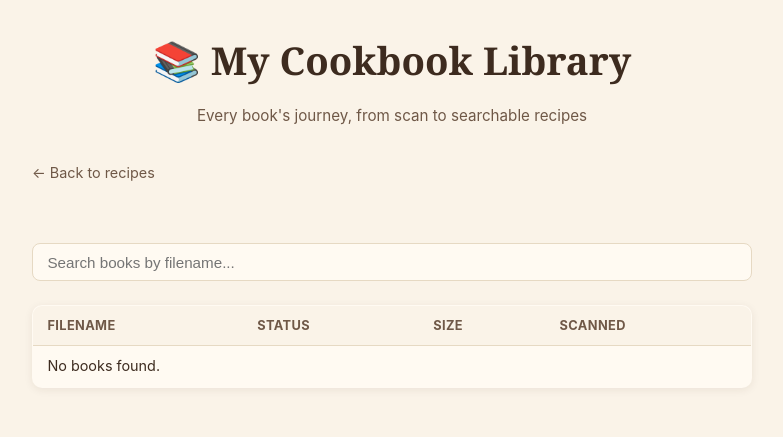
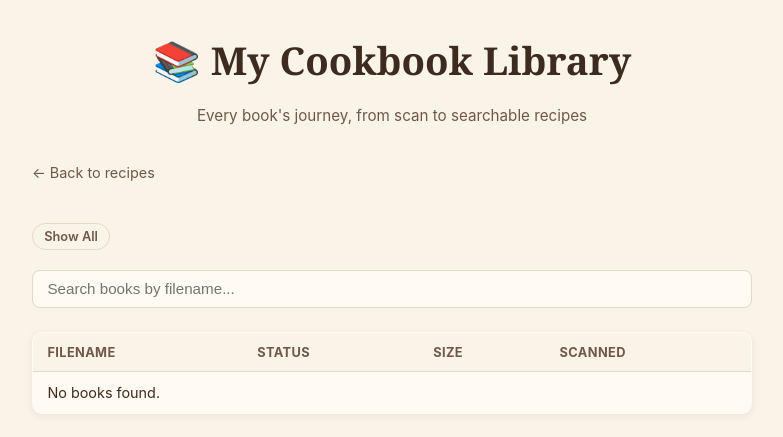
Before and after one commit to junipernineaj/recipe-app, a FastAPI app: page /books in a window 1280 px wide. Shown: the top 437 px of the page, without its empty margins (248-1031 px from the left). Run offline with FastAPI, Linux system fonts and the light colour scheme; data that the repository does not hold is empty; some libraries are stand-ins or nearby versions.

Commit message:
Add clickable status badges to filter the books list

```diff
--- a/main.py
+++ b/main.py
@@ -48,7 +48,7 @@ def create_recipe(title, source_book, ingredients, instructions):
     conn.commit()
     conn.close()
 
-def get_books(search_term: str = ""):
+def get_books(search_term: str = "", status_filter: str = ""):
     conn = sqlite3.connect(INVENTORY_DB_PATH)
     conn.row_factory = sqlite3.Row
     cursor = conn.cursor()
@@ -68,16 +68,22 @@ def get_books(search_term: str = ""):
             LEFT JOIN ocr_results o ON i.path = o.path
             LEFT JOIN compress_results c ON o.output_path = c.path
         )
-        WHERE status != 'unsupported_extension'
+        WHERE 1=1
     """
+    params = []
+    if status_filter:
+        base_query += " AND status = ?"
+        params.append(status_filter)
+    else:
+        base_query += " AND status != 'unsupported_extension'"
     if search_term:
-        cursor.execute(base_query + " AND filename LIKE ? ORDER BY filename", (f"%{search_term}%",))
-    else:
-        cursor.execute(base_query + " ORDER BY filename")
+        base_query += " AND filename LIKE ?"
+        params.append(f"%{search_term}%")
+    base_query += " ORDER BY filename"
+    cursor.execute(base_query, params)
     books = cursor.fetchall()
     conn.close()
     return books
-
 
 def get_book_status_counts():
     conn = sqlite3.connect(INVENTORY_DB_PATH)
@@ -127,14 +133,12 @@ def books_page(request: Request):
         request=request, name="books.html", context={"books": books, "counts": counts}
     )
 
-
 @app.get("/books/search")
-def books_search(request: Request, q: str = ""):
-    books = get_books(q)
+def books_search(request: Request, q: str = "", status: str = ""):
+    books = get_books(search_term=q, status_filter=status)
     return templates.TemplateResponse(
         request=request, name="books_list.html", context={"books": books}
     )
-
 
 @app.get("/recipes/new")
 def new_recipe_form(request: Request):
--- a/static/style.css
+++ b/static/style.css
@@ -216,3 +216,20 @@ form button[type="submit"]:hover { background: #626c40; }
 }
 
 .books-table tr:last-child td { border-bottom: none; }
+
+.status-badge {
+    border: none;
+    cursor: pointer;
+    font-family: inherit;
+    transition: opacity 0.15s ease;
+}
+
+.status-badge:hover {
+    opacity: 0.8;
+}
+
+.status-clear {
+    background: transparent;
+    border: 1px solid var(--border);
+    color: var(--brown-mid);
+}
--- a/templates/books.html
+++ b/templates/books.html
@@ -2,7 +2,7 @@
 <html>
 <head>
     <title>My Cookbook Library</title>
-    <link rel="stylesheet" href="/static/style.css?v=3">
+    <link rel="stylesheet" href="/static/style.css?v=4">
     <script src="https://unpkg.com/htmx.org@1.9.12"></script>
 </head>
 <body>
@@ -14,11 +14,23 @@
 
         <a class="back-link" href="/">&larr; Back to recipes</a>
 
-        <div class="status-summary">
-            {% for status, count in counts %}
-            <span class="status-badge status-{{ status }}">{{ status.replace("_", " ") }}: {{ count }}</span>
-            {% endfor %}
-        </div>
+<div class="status-summary">
+    {% for status, count in counts %}
+    <button type="button" class="status-badge status-{{ status }}"
+            hx-get="/books/search"
+            hx-vals='{"status": "{{ status }}"}'
+            hx-target="#books-list"
+            hx-swap="outerHTML">
+        {{ status.replace("_", " ") }}: {{ count }}
+    </button>
+    {% endfor %}
+    <button type="button" class="status-badge status-clear"
+            hx-get="/books/search"
+            hx-target="#books-list"
+            hx-swap="outerHTML">
+        Show all
+    </button>
+</div>
 
         <input type="search" name="q" class="search-input" placeholder="Search books by filename..."
                hx-get="/books/search"
--- a/templates/home.html
+++ b/templates/home.html
@@ -2,7 +2,7 @@
 <html>
 <head>
     <title>My Recipes</title>
-    <link rel="stylesheet" href="/static/style.css?v=3">
+    <link rel="stylesheet" href="/static/style.css?v=4">
     <script src="https://unpkg.com/htmx.org@1.9.12"></script>
 </head>
 <body>
--- a/templates/new_recipe.html
+++ b/templates/new_recipe.html
@@ -2,7 +2,7 @@
 <html>
 <head>
     <title>Add a Recipe</title>
-    <link rel="stylesheet" href="/static/style.css?v=3">
+    <link rel="stylesheet" href="/static/style.css?v=4">
 </head>
 <body>
     <div class="container">
--- a/templates/recipe_detail.html
+++ b/templates/recipe_detail.html
@@ -2,7 +2,7 @@
 <html>
 <head>
     <title>{{ recipe["title"] }}</title>
-    <link rel="stylesheet" href="/static/style.css?v=3">
+    <link rel="stylesheet" href="/static/style.css?v=4">
 </head>
 <body>
     <div class="container">
```
